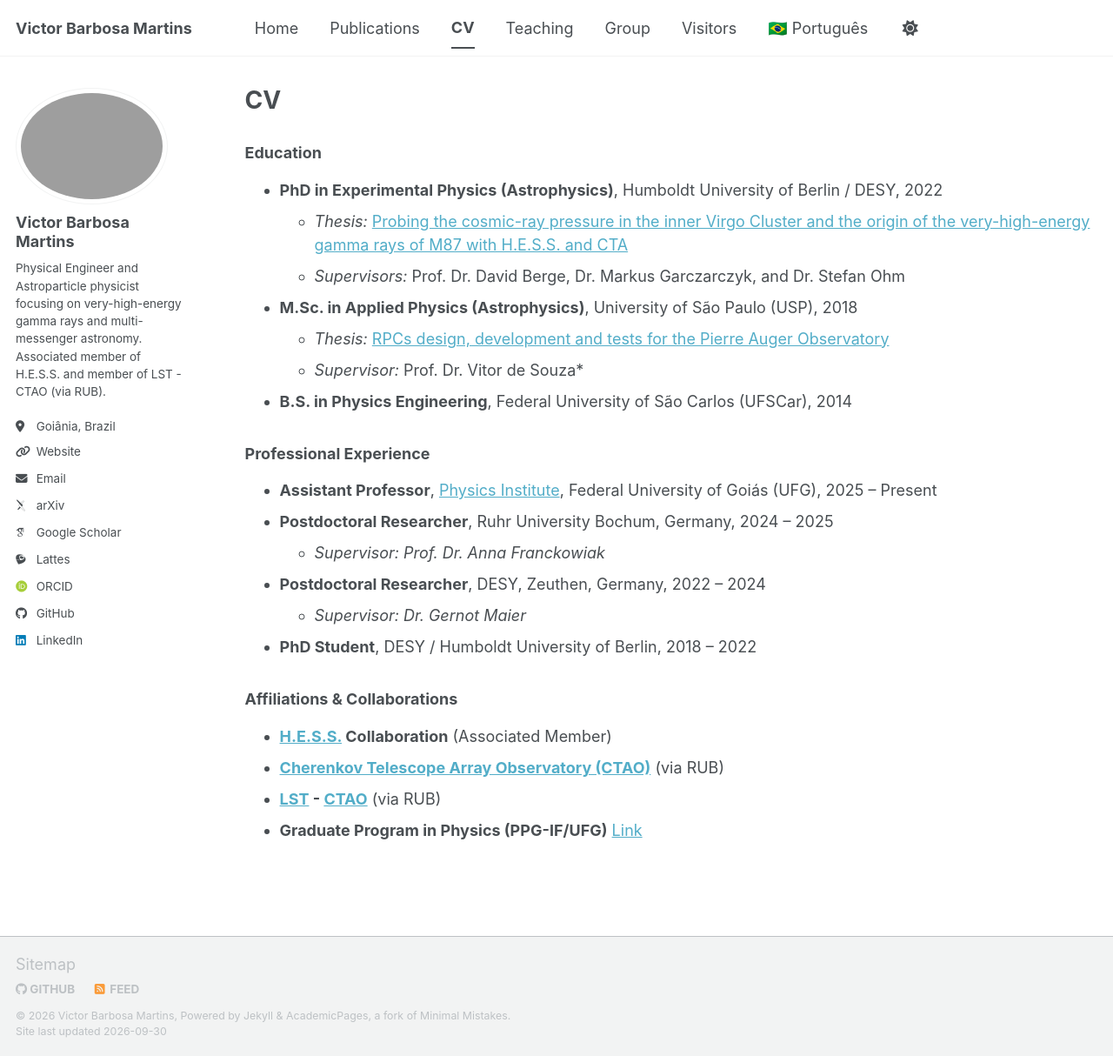
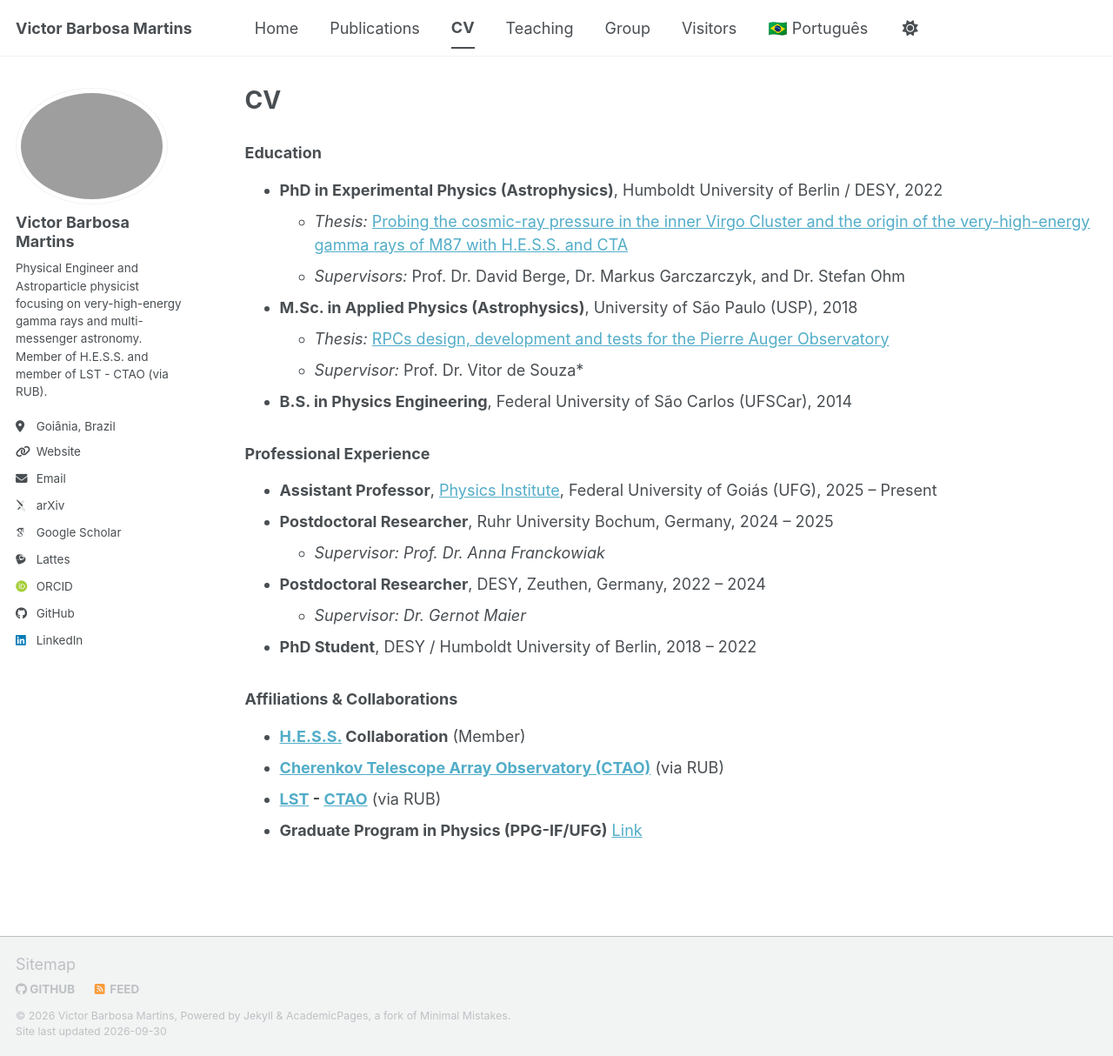
Before and after one commit to VictorBarbosaMartins/victorbarbosamartins.github.io, a Jekyll site: the page built from _pages/cv.md, in a window 1280 px wide and 1214 px high. Shown: the whole window at 87% size. Built offline with Jekyll 4.4.1, drawn with Linux system fonts in a browser that asks for light colours; some web fonts are replaced; a script bundle is joined from its source files by our own code; library files that are not in the unit come from our copies.

Commit message:
Remove Associated from member title in bio and CV

```diff
--- a/_config.yml
+++ b/_config.yml
@@ -8,7 +8,7 @@ repository: VictorBarbosaMartins/victorbarbosamartins.github.io
 author:
   name: "Victor Barbosa Martins"
   avatar: "profile.jpg"
-  bio: "Physical Engineer and Astroparticle physicist focusing on very-high-energy gamma rays and multi-messenger astronomy. Associated member of H.E.S.S. and member of LST - CTAO (via RUB)."
+  bio: "Physical Engineer and Astroparticle physicist focusing on very-high-energy gamma rays and multi-messenger astronomy. Member of H.E.S.S. and member of LST - CTAO (via RUB)."
   location: "Goiânia, Brazil"
   email: "barbosamartins@ufg.br"
   uri: "https://victorbarbosamartins.github.io"
--- a/_pages/cv.md
+++ b/_pages/cv.md
@@ -23,7 +23,7 @@ author_profile: true
 * **PhD Student**, DESY / Humboldt University of Berlin, 2018 – 2022
 
 ### Affiliations & Collaborations
-* **[H.E.S.S.](https://hess-experiment.eu/) Collaboration** (Associated Member)
+* **[H.E.S.S.](https://hess-experiment.eu/) Collaboration** (Member)
 * **[Cherenkov Telescope Array Observatory (CTAO)](https://www.ctao.org/)** (via RUB)
 * **[LST](https://lst.iac.es/) - [CTAO](https://www.ctao.org/)** (via RUB)
 * **Graduate Program in Physics (PPG-IF/UFG)** [Link](https://posgraduacao.if.ufg.br/)
```
Also changed, not shown: _pages/pt/cv.md (+1 -1 lines).
